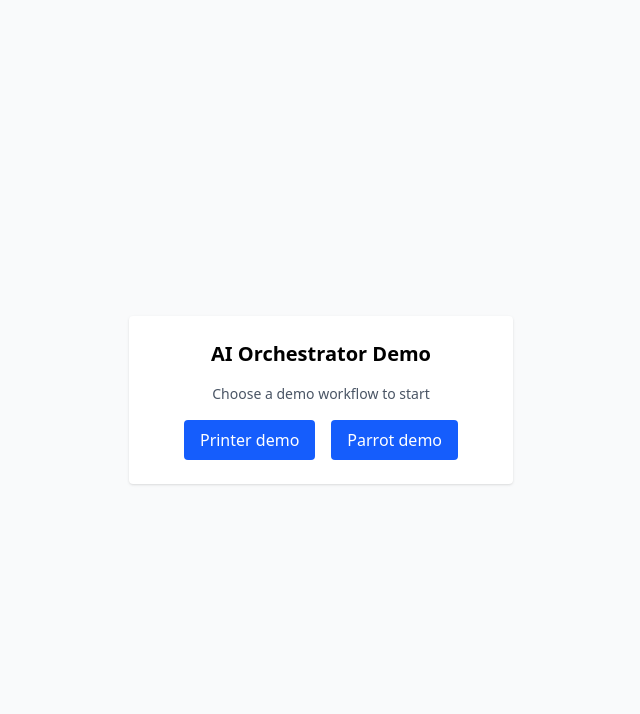
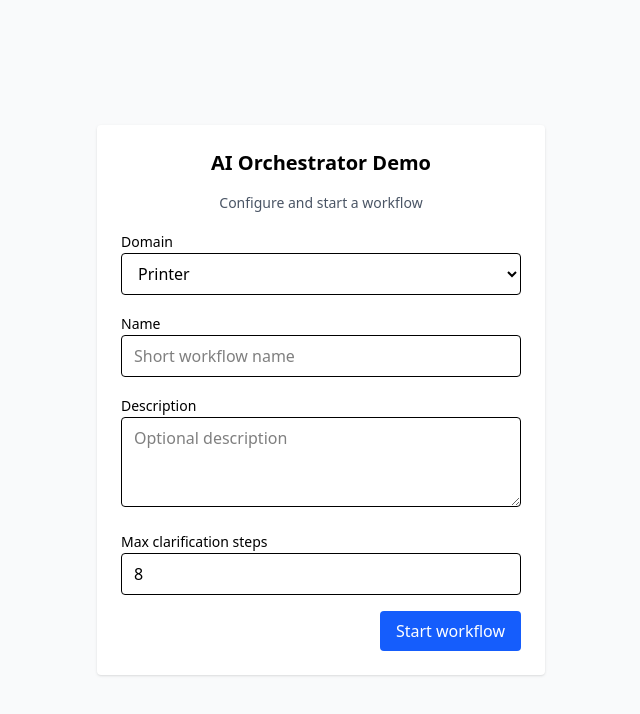
Before and after one commit to norama/ai-orchestrator-demo, a React app in the folder frontend/: page / in a window 1280 px wide. Shown: the top 714 px of the page, without its empty margins (319-959 px from the left). Built offline with nearby package versions, Linux system fonts and the light colour scheme; the HTML template or start-up script is replaced by a standard one.

Commit message:
Day 3: workflow start form

```diff
--- a/frontend/src/App.tsx
+++ b/frontend/src/App.tsx
@@ -1,31 +1,85 @@
+import { Button } from '@/components/ui/Button'
+import { Input } from '@/components/ui/Input'
+import { Select } from '@/components/ui/Select'
+import { Textarea } from '@/components/ui/Textarea'
 import { WorkflowView } from '@/components/WorkflowView'
-import { Button } from '@/components/ui/Button'
 import { useWorkflowController } from '@/data/workflowController'
+import { DomainTypeEnum } from '@/types/enums'
+import { useState } from 'react'
 
 function App() {
   const controller = useWorkflowController()
+
+  /* ---------- start form state ---------- */
+
+  const [domain, setDomain] = useState<DomainTypeEnum>(DomainTypeEnum.PRINTER)
+  const [name, setName] = useState('')
+  const [description, setDescription] = useState('')
+  const [maxSteps, setMaxSteps] = useState(8)
 
   /* ---------- initial screen ---------- */
 
   if (!controller.chatHistory || !controller.workflowData) {
     return (
       <div className='min-h-screen flex items-center justify-center bg-gray-50'>
-        <div className='space-y-4 p-6 bg-white rounded shadow max-w-sm w-full text-center'>
-          <h1 className='text-xl font-semibold'>AI Orchestrator Demo</h1>
+        <div className='space-y-4 p-6 bg-white rounded shadow max-w-md w-full'>
+          <h1 className='text-xl font-semibold text-center'>AI Orchestrator Demo</h1>
 
-          <p className='text-sm text-gray-600'>Choose a demo workflow to start</p>
+          <p className='text-sm text-gray-600 text-center'>Configure and start a workflow</p>
 
-          <div className='flex gap-4 justify-center'>
-            <Button onClick={() => controller.start('PRINTER')} disabled={controller.loading}>
-              Printer demo
-            </Button>
+          {/* Domain */}
+          <div className='space-y-1'>
+            <label className='text-sm font-medium'>Domain</label>
+            <Select value={domain} onChange={(e) => setDomain(e.target.value as DomainTypeEnum)}>
+              <option value={DomainTypeEnum.PRINTER}>Printer</option>
+              <option value={DomainTypeEnum.PARROT}>Parrot</option>
+            </Select>
+          </div>
 
-            <Button onClick={() => controller.start('PARROT')} disabled={controller.loading}>
-              Parrot demo
+          {/* Name */}
+          <div className='space-y-1'>
+            <label className='text-sm font-medium'>Name</label>
+            <Input
+              placeholder='Short workflow name'
+              value={name}
+              onChange={(e) => setName(e.target.value)}
+            />
+          </div>
+
+          {/* Description */}
+          <div className='space-y-1'>
+            <label className='text-sm font-medium'>Description</label>
+            <Textarea
+              rows={3}
+              placeholder='Optional description'
+              value={description}
+              onChange={(e) => setDescription(e.target.value)}
+            />
+          </div>
+
+          {/* Max steps */}
+          <div className='space-y-1'>
+            <label className='text-sm font-medium'>Max clarification steps</label>
+            <Input
+              type='number'
+              min={1}
+              max={20}
+              value={maxSteps}
+              onChange={(e) => setMaxSteps(Number(e.target.value))}
+            />
+          </div>
+
+          <div className='flex justify-end'>
+            <Button
+              disabled={controller.loading}
+              onClick={() => controller.start({ domain, name, description, maxSteps })}>
+              Start workflow
             </Button>
           </div>
 
-          {controller.error && <div className='text-sm text-red-600'>{controller.error}</div>}
+          {controller.error && (
+            <div className='text-sm text-red-600 text-center'>{controller.error}</div>
+          )}
         </div>
       </div>
     )
--- a/frontend/src/components/WorkflowView.tsx
+++ b/frontend/src/components/WorkflowView.tsx
@@ -35,7 +35,10 @@ export function WorkflowView({
         Workflow: {workflowData.name} ({workflowData.domain})
       </h1>
       <p className='text-gray-700'>{workflowData.description}</p>
+      <p className='text-sm text-gray-500'>Max steps: {workflowData.maxSteps}</p>
+      <p className='text-sm text-blue-500'>Phase: {workflowData.phase}</p>
 
+      <div className='flex flex-col gap-3'>
         {chatHistory.items.map((item, index) => {
           switch (item.type) {
             case UIHistoryItemTypeEnum.MESSAGE:
@@ -46,6 +49,7 @@ export function WorkflowView({
               return null
           }
         })}
+      </div>
 
       {currentStep && (
         <StepInput
--- /dev/null
+++ b/frontend/src/components/ui/Select.tsx
@@ -0,0 +1,8 @@
+export function Select(props: React.SelectHTMLAttributes<HTMLSelectElement>) {
+  return (
+    <select
+      className='w-full border rounded px-3 py-2 bg-white focus:outline-none focus:ring focus:ring-blue-300'
+      {...props}
+    />
+  )
+}
--- /dev/null
+++ b/frontend/src/components/ui/Textarea.tsx
@@ -0,0 +1,8 @@
+export function Textarea(props: React.TextareaHTMLAttributes<HTMLTextAreaElement>) {
+  return (
+    <textarea
+      className='w-full border rounded px-3 py-2 focus:outline-none focus:ring focus:ring-blue-300'
+      {...props}
+    />
+  )
+}
--- a/frontend/src/data/workflowController.ts
+++ b/frontend/src/data/workflowController.ts
@@ -9,8 +9,8 @@ import {
 } from '@/api/workflows'
 import { workflowToChatHistory, workflowToOpenStep } from '@/data/workflowProjector'
 import type { WorkflowResponse, WorkflowState } from '@/types/be'
-import { ChatRoleEnum, type DomainTypeEnum, type WaitingReasonEnum } from '@/types/enums'
-import type { UIChatHistory, UICurrentStep, UIWorkflowData } from '@/types/fe'
+import { ChatRoleEnum, type WaitingReasonEnum } from '@/types/enums'
+import type { UIChatHistory, UICurrentStep, UIWorkflowCreateForm, UIWorkflowData } from '@/types/fe'
 
 /* ---------- controller API ---------- */
 
@@ -23,7 +23,7 @@ export interface WorkflowController {
   loading: boolean
   error: string | null
 
-  start(domain: DomainTypeEnum): Promise<void>
+  start(req: UIWorkflowCreateForm): Promise<void>
   answer(stepId: string, answer: string): Promise<void>
   chat(content: string): Promise<void>
   skip(): Promise<void>
@@ -50,13 +50,16 @@ export function useWorkflowController(): WorkflowController {
 
   /* ----- actions ----- */
 
-  async function start(domain: DomainTypeEnum): Promise<void> {
+  async function start(req: UIWorkflowCreateForm): Promise<void> {
     setLoading(true)
     setError(null)
 
     try {
       const res = await createWorkflow({
-        domain,
+        domain: req.domain,
+        name: req.name,
+        description: req.description,
+        max_steps: req.maxSteps,
         ticket: {
           id: crypto.randomUUID(),
           title: 'Demo ticket',
@@ -163,6 +166,7 @@ export function useWorkflowController(): WorkflowController {
         domain: workflow.domain,
         name: workflow.name,
         description: workflow.description,
+        maxSteps: workflow.max_steps,
         phase: workflow.phase,
       }
     : null
--- a/frontend/src/types/be.ts
+++ b/frontend/src/types/be.ts
@@ -32,6 +32,7 @@ export interface WorkflowState {
   domain: DomainTypeEnum
   name: string
   description: string
+  max_steps: number
   phase: WorkflowPhaseEnum
   steps: ClarificationStep[]
   solution: Solution | null
@@ -53,6 +54,9 @@ export interface WorkflowResponse {
 
 export interface CreateWorkflowRequest {
   domain: DomainTypeEnum
+  name?: string
+  description?: string
+  max_steps?: number
   ticket: {
     id: string
     title: string
```
Also changed, not shown: frontend/src/types/fe.ts (+8 -0 lines), 1 other file (tests, documents, lock files or other folders). Lines whose indentation alone changed are shown as unchanged.
